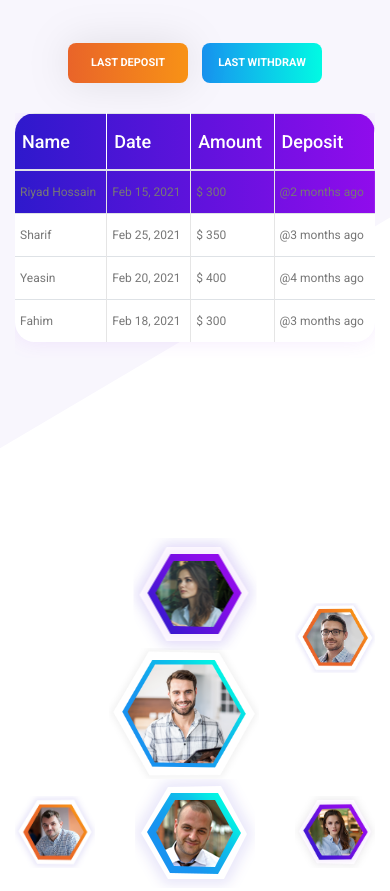
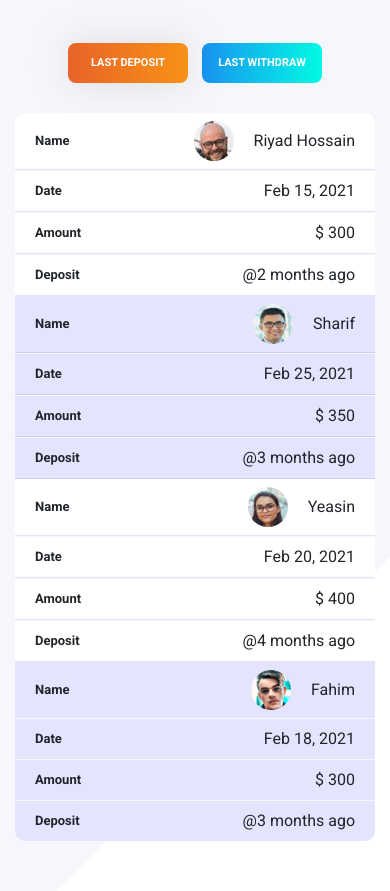
Before and after one commit to Riyad15021996/Arohyip, a plain HTML site: page index.html in a window 390 px wide. Shown: the part 9049-9940 px from the top of the page. Drawn offline with Linux system fonts and the light colour scheme.

Commit message:
Add files via upload

```diff
--- a/assets/css/responsive.css
+++ b/assets/css/responsive.css
@@ -293,13 +293,13 @@
     .transaction-clicked ul li {
         margin: 0 5px;
     }
-    .transaction-wrapper tr th {
+    /* .transaction-wrapper tr th {
         padding: 14px;
     }
     .transaction-wrapper tr td {
         padding: 12px;
         font-size: 17px;
-    }
+    } */
     .happy-shapes {
         display: none;
     }
@@ -386,14 +386,14 @@
     .company-faq-content .accordion-thumb {
         padding: 15px 30px;
     }
-    .transaction-wrapper tr th {
+    /* .transaction-wrapper tr th {
         padding: 15px 5px;
         font-size: 14px;
     }
     .transaction-wrapper tr td {
         padding: 12px;
         font-size: 13px;
-    }
+    } */
     .single-happy li:nth-child(1) img {
         width: 240px;
     }
@@ -459,9 +459,9 @@
     .company-right-img {
         display: none;
     }
-    .transaction-wrapper tr td img {
+    /* .transaction-wrapper tr td img {
         display: none;
-    }
+    } */
     .single-happy li:nth-child(1) img {
         left: 47%;
     }
@@ -534,13 +534,13 @@
     .get-profit-center img {
         width: 300px;
     }
-    .transaction-wrapper tr th {
+    /* .transaction-wrapper tr th {
         padding: 14px 7px;
     }
     .transaction-wrapper tr td {
         padding: 12px 5px;
         font-size: 12px;
-    }
+    } */
     .single-slider p {
         font-size: 13px;
         line-height: 28px;
--- a/assets/css/style.css
+++ b/assets/css/style.css
@@ -4,17 +4,6 @@
 * Autoprefixer: v9.7.6
 * Browsers: last 4 version
 */
-
-
-/*
-* Prefixed by https://autoprefixer.github.io
-* PostCSS: v7.0.29,
-* Autoprefixer: v9.7.6
-* Browsers: last 4 version
-*/
-
-
-/* prefixed by https://autoprefixer.github.io (PostCSS: v7.0.26, autoprefixer: v9.7.3) */
 
 
 /* prefixed by https://autoprefixer.github.io (PostCSS: v7.0.26, autoprefixer: v9.7.3) */
@@ -1393,8 +1382,8 @@ ul.invest-list {
 
 .tab-content {
     display: none;
-    -webkit-animation: fadeEffect 2s;
-    animation: fadeEffect 2s;
+    -webkit-animation: fadeEffect 1s;
+    animation: fadeEffect 1s;
 }
 
 .tab-content.active {
@@ -1428,7 +1417,8 @@ ul.transaction-tab {
 
 .transaction-wrapper {}
 
-.transaction-wrapper table {
+
+/* .transaction-wrapper table {
     width: 100%;
     padding: 25px;
     border-radius: 20px;
@@ -1478,6 +1468,173 @@ ul.transaction-tab {
 .transaction-wrapper tr td img {
     border-radius: 50%;
     margin-right: 10px;
+} */
+
+.custom--table {
+    border-radius: 10px;
+    overflow: hidden;
+}
+
+.custom--table thead {
+    background: -o-linear-gradient(left, rgba(46, 25, 204, 1) 0%, rgba(144, 12, 236, 1) 100%);
+    background: -webkit-gradient(linear, left top, right top, from(rgba(46, 25, 204, 1)), to(rgba(144, 12, 236, 1)));
+    background: linear-gradient(90deg, rgba(46, 25, 204, 1) 0%, rgba(144, 12, 236, 1) 100%);
+    height: 60px;
+}
+
+.custom--table thead tr th {
+    border-bottom: 1px solid #f7f7f7;
+    border-top: none;
+    padding: 10px 20px;
+    color: #ffffff;
+    font-size: 15px;
+    text-transform: uppercase;
+    text-align: center;
+    line-height: 60px;
+}
+
+.custom--table thead tr th:first-child {
+    text-align: left;
+}
+
+.custom--table thead tr th:last-child {
+    text-align: right;
+}
+
+.custom--table tbody tr {
+    background: #fff;
+    -webkit-transition: all .3s;
+    transition: all .3s;
+}
+
+.custom--table tbody tr:last-child td {
+    border-bottom: none;
+}
+
+.custom--table tbody tr:nth-child(odd) {
+    background: #fff;
+}
+
+.custom--table tbody tr:nth-child(even) {
+    background: #e4e4ff;
+}
+
+.custom--table tbody tr:hover td {
+    -webkit-transform: scale(1.05);
+    transform: scale(1.05);
+    color: #8264e6;
+}
+
+@media (min-width: 320px) and (max-width: 991.98px) {
+    .custom--table tbody tr:hover td {
+        -webkit-transform: scale(1);
+        transform: scale(1);
+    }
+}
+
+.custom--table tbody tr td {
+    border-top: none;
+    border-bottom: 1px solid rgba(130, 100, 230, 0.2);
+    padding: 8px 20px;
+    text-align: center;
+    vertical-align: middle;
+    -webkit-transition: all .2s;
+    transition: all .2s;
+}
+
+.custom--table tbody tr td:first-child {
+    text-align: left;
+}
+
+.custom--table tbody tr td:last-child {
+    text-align: right;
+}
+
+.custom--table tbody tr td .table-name {
+    display: -webkit-box;
+    display: -ms-flexbox;
+    display: flex;
+    -webkit-box-align: center;
+    -ms-flex-align: center;
+    align-items: center;
+    -ms-flex-wrap: wrap;
+    flex-wrap: wrap;
+}
+
+.custom--table tbody tr td .table-name .table-image {
+    height: 50px;
+    width: 50px;
+    margin-right: 20px;
+}
+
+.custom--table tbody tr td .table-name .table-image img {
+    height: 100%;
+    width: 100%;
+    -o-object-fit: cover;
+    object-fit: cover;
+    border-radius: 100%;
+}
+
+@media (min-width: 576px) and (max-width: 767.98px) {
+    .custom--table tbody tr td {
+        padding-right: 20px;
+    }
+    .custom--table tbody tr td .table-name .table-image {
+        height: 40px;
+        width: 40px;
+    }
+}
+
+@media only screen and (max-width: 575.98px) {
+    .custom--table tbody tr td {
+        padding-right: 20px;
+    }
+    .custom--table tbody tr td .table-name .table-image {
+        height: 40px;
+        width: 40px;
+    }
+}
+
+@media (max-width: 767px) {
+    .table-responsive--sm thead {
+        display: none;
+    }
+    .table-responsive--sm tr th,
+    .table-responsive--sm tr td {
+        display: block;
+        text-align: right !important;
+        border-top: 1px solid #f7f7f7 !important;
+    }
+    .table-responsive--sm tr th .table-name,
+    .table-responsive--sm tr td .table-name {
+        -webkit-box-pack: end;
+        -ms-flex-pack: end;
+        justify-content: flex-end;
+    }
+    .table-responsive--sm tr th:first-child,
+    .table-responsive--sm tr td:first-child {
+        border-top: none !important;
+    }
+    .table-responsive--sm [data-label]::before {
+        display: block;
+    }
+}
+
+[data-label] {
+    position: relative;
+}
+
+[data-label]::before {
+    position: absolute;
+    content: attr(data-label);
+    font-weight: 700;
+    top: 50%;
+    -webkit-transform: translateY(-50%);
+    transform: translateY(-50%);
+    left: 0;
+    padding: 8px 20px;
+    display: none;
+    font-size: 13px;
 }
 
 
@@ -1486,18 +1643,22 @@ ul.transaction-tab {
 @-webkit-keyframes fadeEffect {
     from {
         opacity: 0;
+        transform: translateY(-50px);
     }
     to {
         opacity: 1;
+        transform: translateY(0px);
     }
 }
 
 @keyframes fadeEffect {
     from {
         opacity: 0;
+        transform: translateY(-50px);
     }
     to {
         opacity: 1;
+        transform: translateY(0px);
     }
 }
 
```
Also changed, not shown: assets/css/slick-theme.css.
